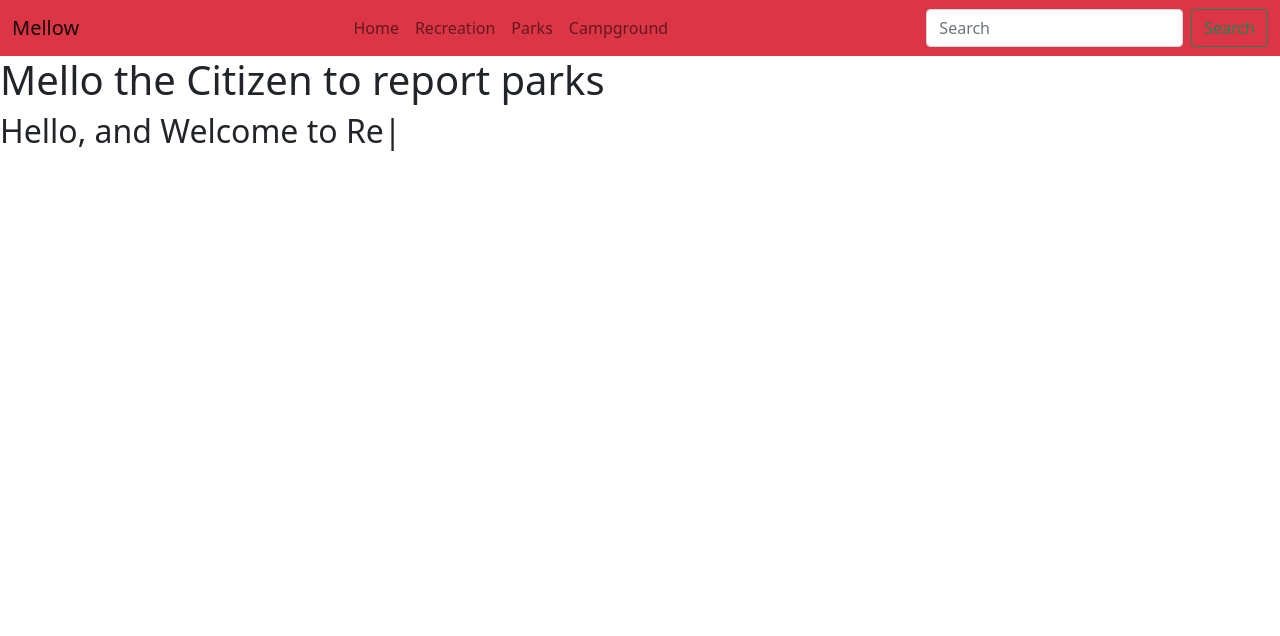
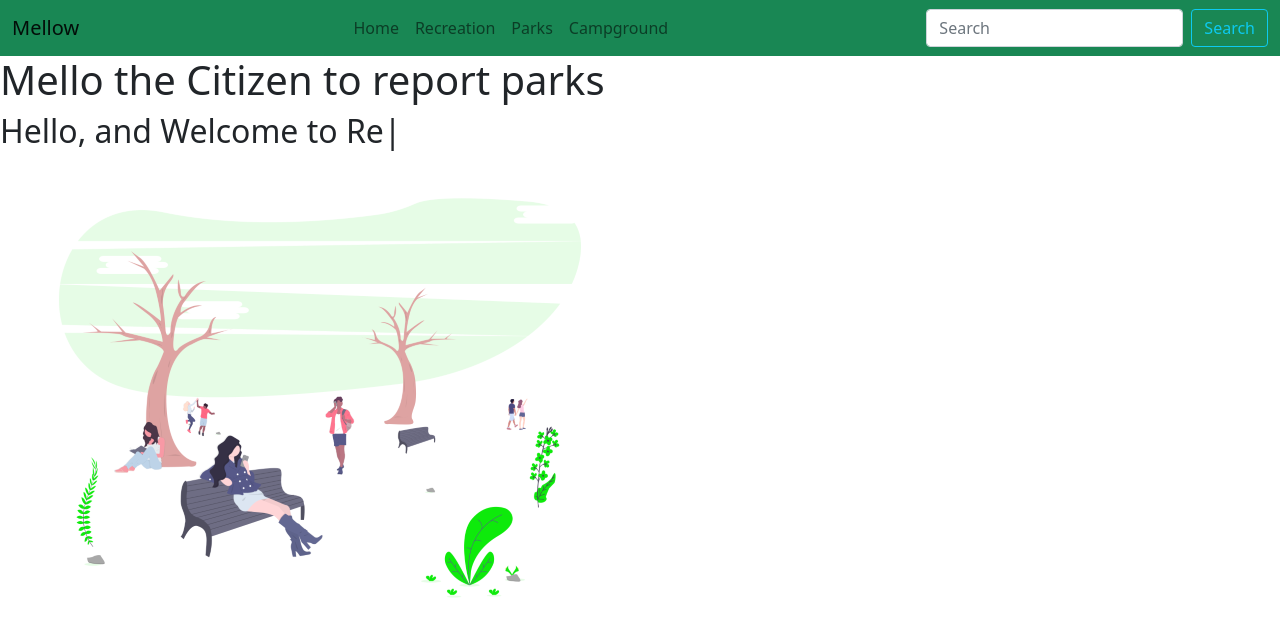
Before and after one commit to Zia20/GroupProject, a React (Create React App) app in the folder Frontend/mellowgroup/: page / in a window 1280 px wide. Shown: the top 636 px of the page. Built offline with nearby package versions, Linux system fonts and the light colour scheme.

Commit message:
added parks image to frontend

```diff
--- a/Frontend/mellowgroup/src/Components/Navigation.jsx
+++ b/Frontend/mellowgroup/src/Components/Navigation.jsx
@@ -5,7 +5,7 @@ import { Container, Nav, Navbar, Form, FormControl, Button } from 'react-bootstr
 function Navigation() {
   return (
     <>
-      <Navbar bg="danger" expand="lg">
+      <Navbar bg="success" expand="lg">
         <Container fluid>
           <Navbar.Brand href="#">Mellow</Navbar.Brand>
           <Navbar.Toggle aria-controls="navbarScroll" />
@@ -24,7 +24,7 @@ function Navigation() {
                 className="me-2"
                 aria-label="Search"
               />
-              <Button variant="outline-success">Search</Button>
+              <Button variant="outline-info">Search</Button>
             </Form>
           </Navbar.Collapse>
         </Container>
--- a/Frontend/mellowgroup/src/Components/WordCount.jsx
+++ b/Frontend/mellowgroup/src/Components/WordCount.jsx
@@ -1,6 +1,7 @@
 import React from 'react';
 import { useState, useEffect } from "react";
-import images from "../images/falling_trees.png";
+import 'bootstrap/dist/css/bootstrap.css';
+import Images from "../images/falling_trees.png";
 
 function WordCount() {
     const wordTyping =  ["Recreation", "Parks", "Citizen", "Clean Reporting"];
@@ -47,11 +48,13 @@ function WordCount() {
 
   return (
     <div>
-    <h1>Mello the Citizen to report parks</h1>
-    <h2>
-        {`Hello, and Welcome to ${wordTyping[index].substring(0, subIndex)}${blink ? "|" : ""}`}
-    </h2>
-    <image src={images}/>
+      <di>
+        <h1>Mello the Citizen to report parks</h1>
+        <h2>
+            {`Hello, and Welcome to ${wordTyping[index].substring(0, subIndex)}${blink ? "|" : ""}`}
+        </h2>
+        <img alt='parks' src={Images}/>
+      </di>
     </div>
   )
 }
```
Also changed, not shown: Frontend/mellowgroup/src/images/falling_trees.png.
